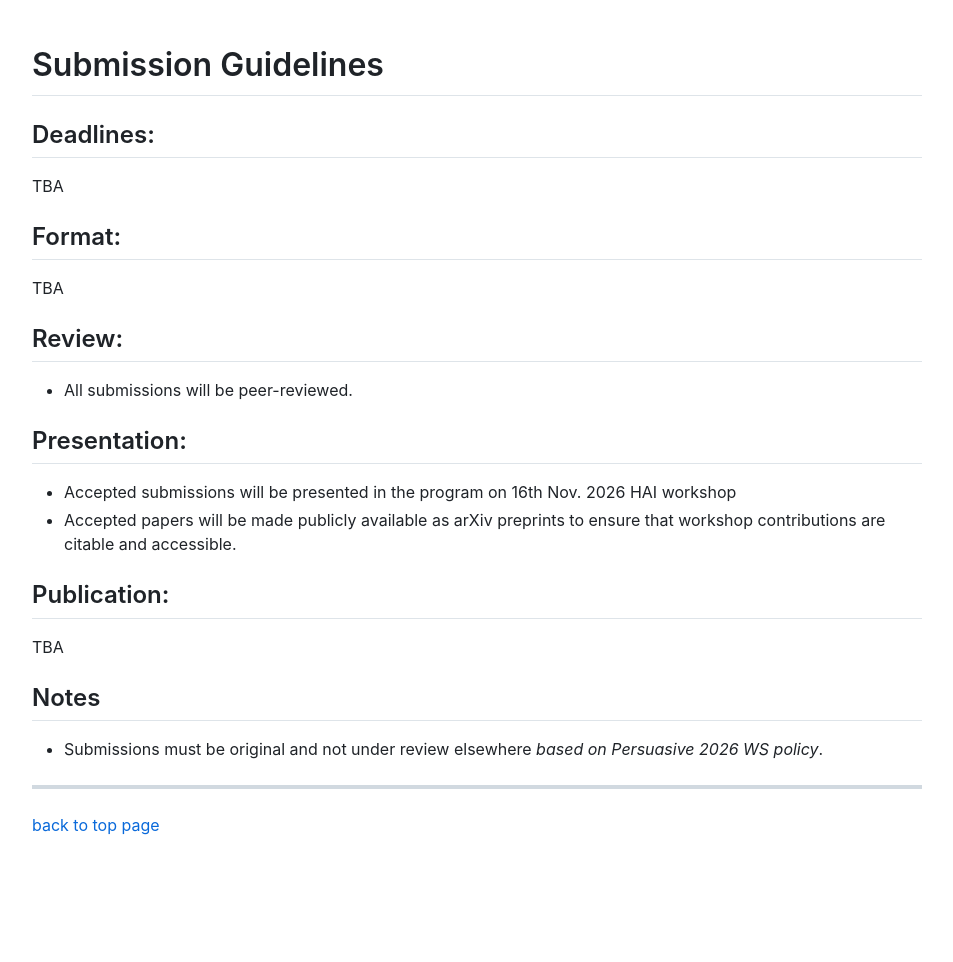
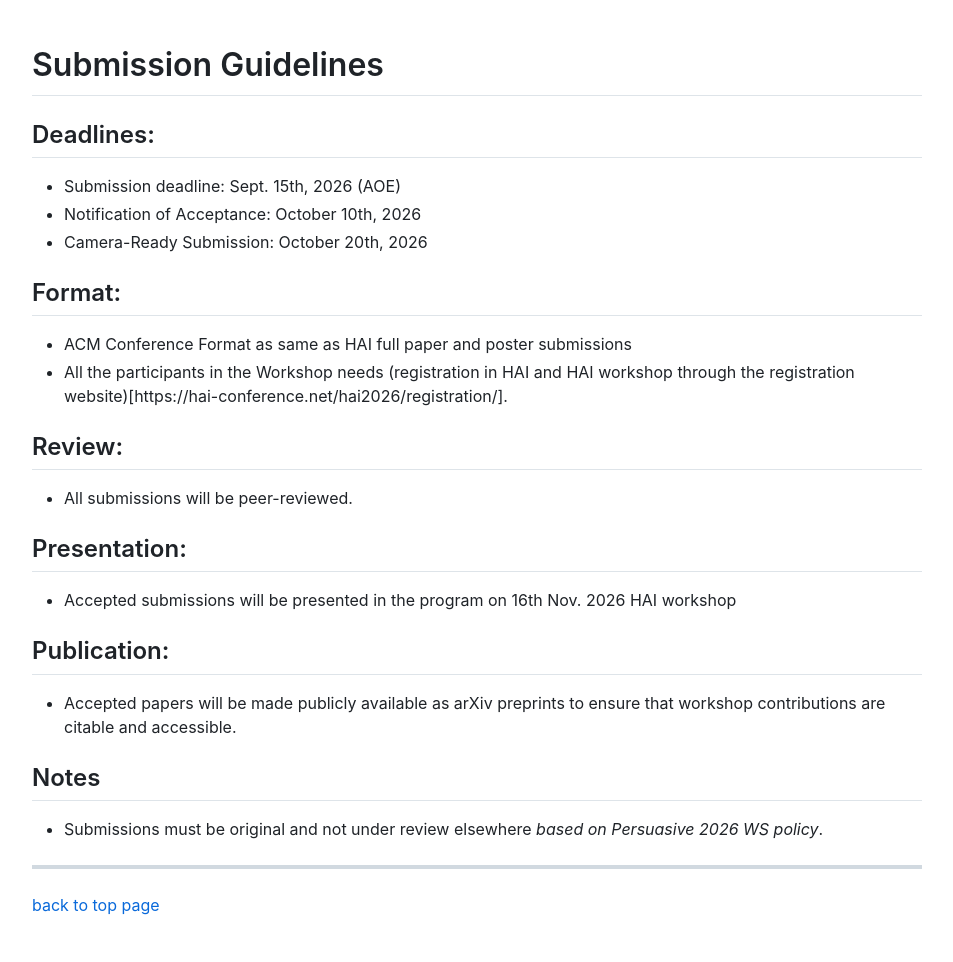
Before and after one commit to virtualcom-designlab/TBSA2026, a Jekyll site: the page built from submission.md, in a window 1280 px wide. Shown: the whole page, without its empty margins (163-1116 px from the left). Built offline with Jekyll 4.4.1, drawn with Linux system fonts in a browser that asks for light colours; our own code applies the rules of GitHub Pages for plain Markdown files; before the commit the page ends 900 px from its top, so only the background shows below that.

Commit message:
Update submission.md

```diff
--- a/submission.md
+++ b/submission.md
@@ -2,21 +2,28 @@
 
 
 ## Deadlines:
-TBA
+- Submission deadline: Sept. 15th, 2026 (AOE)
+- Notification of Acceptance: October 10th, 2026
+- Camera-Ready Submission: October 20th, 2026
+
+<!--
+- [Author Registration](https://2026.persuasivetech.org/registration/):	January 31, 2026 /	At least one author per accepted paper must register by this date.
+- [Early Bird Registration (without paper)](https://2026.persuasivetech.org/registration/): 	February 10, 2026	/ Early rate available for all participants.
+-->
 
 ## Format:
-TBA
+- ACM Conference Format as same as HAI full paper and poster submissions
+- All the participants in the Workshop needs (registration in HAI and HAI workshop through the registration website)[https://hai-conference.net/hai2026/registration/].
 
 ## Review:
 - All submissions will be peer-reviewed.
 
 ## Presentation:
 - Accepted submissions will be presented in the program on 16th Nov. 2026 HAI workshop
-- Accepted papers will be made publicly available as arXiv preprints to ensure that workshop contributions are citable and accessible.
 
 
 ## Publication:
-TBA
+- Accepted papers will be made publicly available as arXiv preprints to ensure that workshop contributions are citable and accessible.
 
 <!--
 Your submission should have been done in [EasyChair Persuasive2026](https://easychair.org/conferences/?conf=persuasive2026 ) until the deadline.
```
